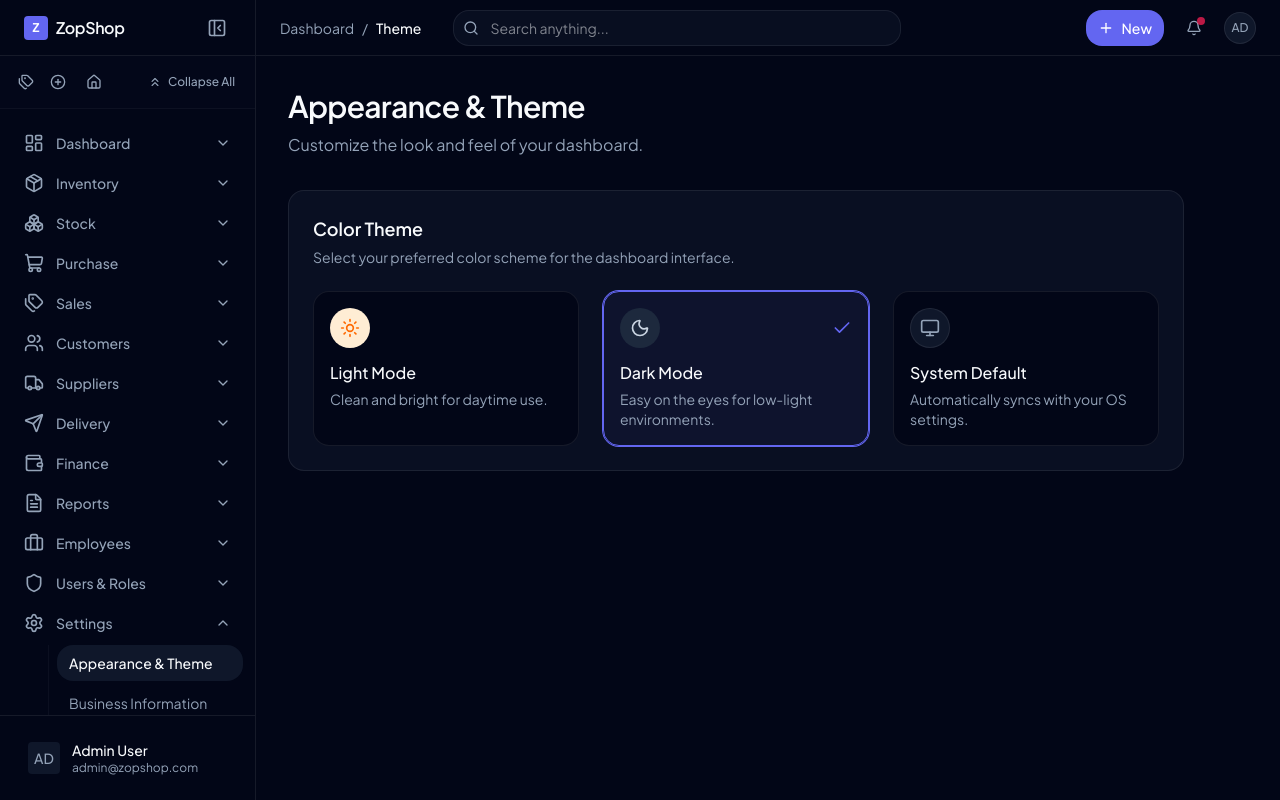
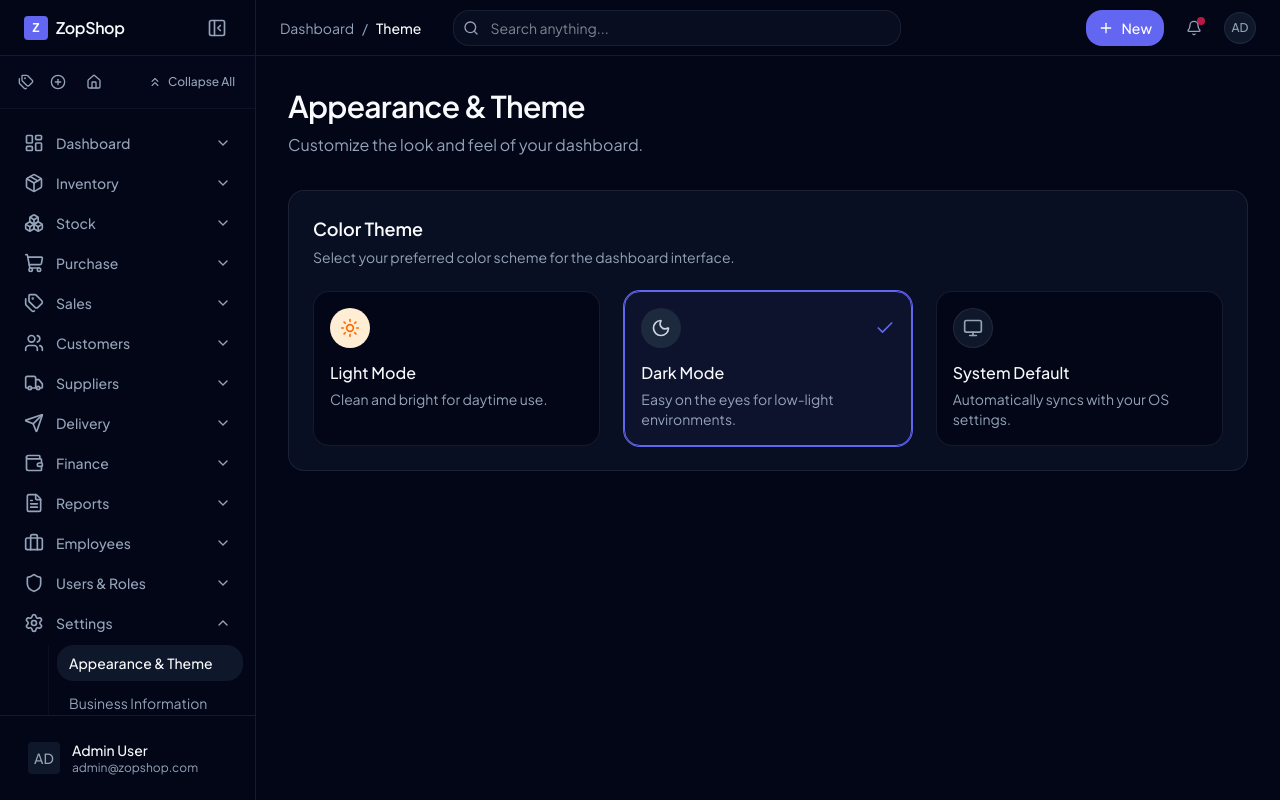
Before and after one commit to rashedulraha/zopshop-saas, a Next.js app: page /dashboard/settings/theme in a window 1280 px wide. Built offline with nearby package versions, Linux system fonts and the light colour scheme.

Commit message:
feat(settings): update Appearance & Theme page to full-width w-full container

```diff
--- a/src/app/(dashboard)/dashboard/settings/theme/page.tsx
+++ b/src/app/(dashboard)/dashboard/settings/theme/page.tsx
@@ -8,7 +8,7 @@ export default function ThemeSettingsPage() {
   const { theme, setTheme } = useTheme();
 
   return (
-    <div className="max-w-4xl">
+    <div className="w-full">
       <div className="mb-8">
         <h1 className="text-3xl font-semibold text-foreground tracking-tight">Appearance & Theme</h1>
         <p className="text-muted-foreground mt-2">Customize the look and feel of your dashboard.</p>
```
